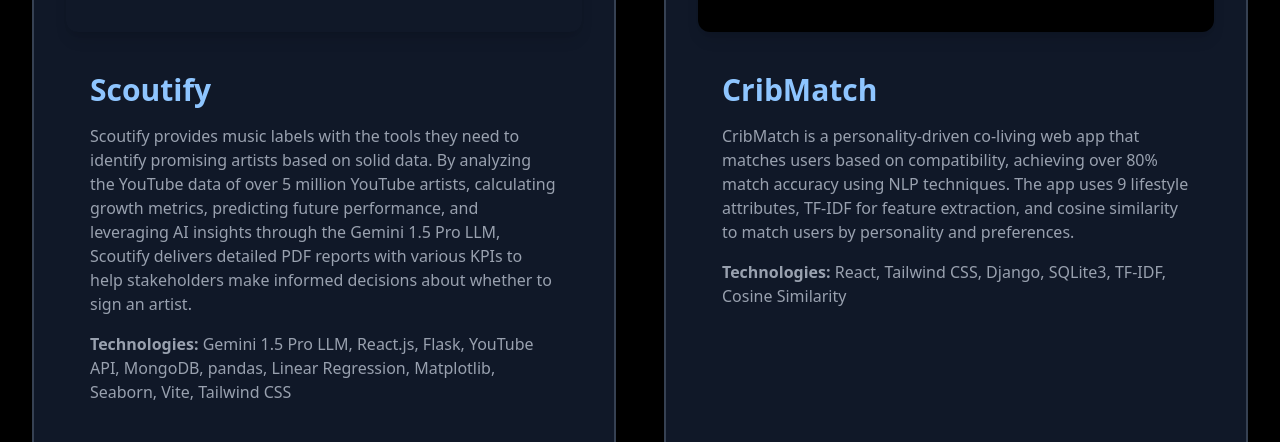
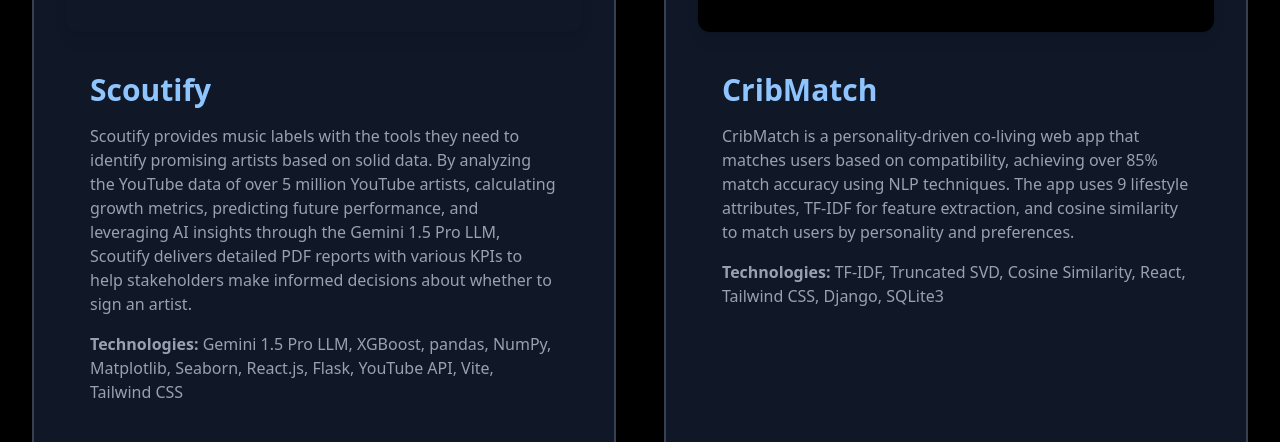
Before and after one commit to anishkuvelkar/Portfolio, a React (Vite) app: page /#projects in a window 1280 px wide. Shown: the part 3340-3782 px from the top of the page. Built offline with nearby package versions, Linux system fonts and the light colour scheme; grey boxes are pictures that could not be loaded.

Commit message:
Update projects.jsx
final

```diff
--- a/src/sections/projects.jsx
+++ b/src/sections/projects.jsx
@@ -11,15 +11,15 @@
       description: "Scoutify provides music labels with the tools they need to identify promising artists based on solid data. By analyzing the YouTube data of over 5 million YouTube artists, calculating growth metrics, predicting future performance, and leveraging AI insights through the Gemini 1.5 Pro LLM, Scoutify delivers detailed PDF reports with various KPIs to help stakeholders make informed decisions about whether to sign an artist.",
       youtubeLink: "https://www.youtube.com/embed/WbVa6SmWx_U",
       githubLink: "https://github.com/anishkuvelkar/scoutify",
-      technologies: ["Gemini 1.5 Pro LLM", "React.js", "Flask", "YouTube API", "MongoDB", "pandas", "Linear Regression", "Matplotlib", "Seaborn", "Vite", "Tailwind CSS"],
+      technologies: ["Gemini 1.5 Pro LLM", "XGBoost", "pandas", "NumPy", "Matplotlib", "Seaborn", "React.js", "Flask", "YouTube API", "Vite", "Tailwind CSS"],
       isVideo: true,
     },
     {
       title: "CribMatch",
-      description: "CribMatch is a personality-driven co-living web app that matches users based on compatibility, achieving over 80% match accuracy using NLP techniques. The app uses 9 lifestyle attributes, TF-IDF for feature extraction, and cosine similarity to match users by personality and preferences.",
+      description: "CribMatch is a personality-driven co-living web app that matches users based on compatibility, achieving over 85% match accuracy using NLP techniques. The app uses 9 lifestyle attributes, TF-IDF for feature extraction, and cosine similarity to match users by personality and preferences.",
       image: cribmatch,
       githubLink: "https://github.com/anishkuvelkar/CribMatch",
-      technologies: ["React", "Tailwind CSS", "Django", "SQLite3", "TF-IDF", "Cosine Similarity"],
+      technologies: ["TF-IDF", "Truncated SVD", "Cosine Similarity", "React", "Tailwind CSS", "Django", "SQLite3"],
       isVideo: false,
     },
     {
```
